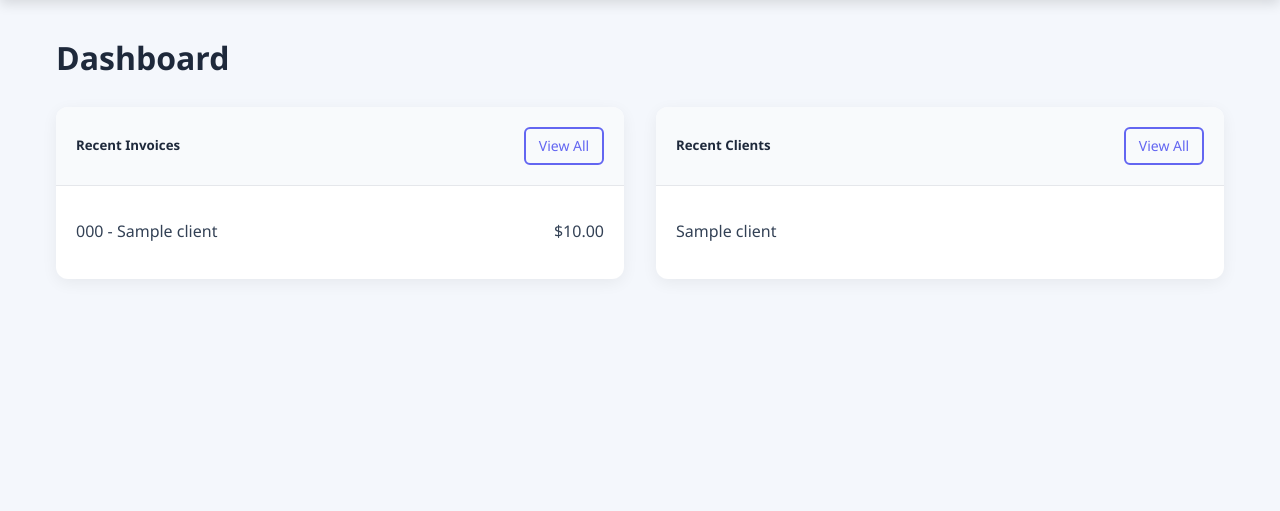
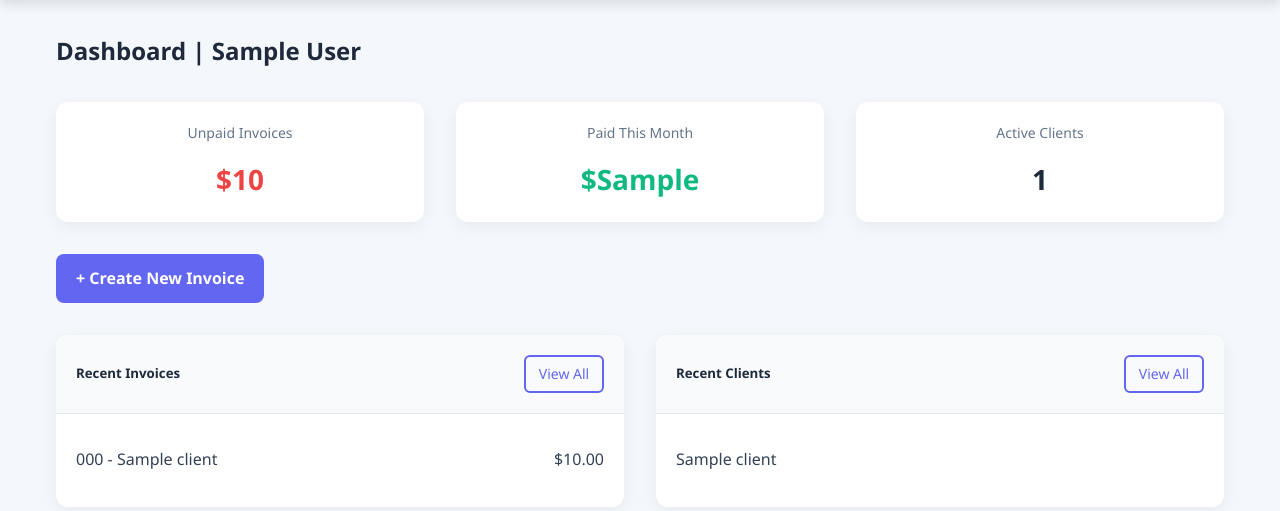
Before and after one commit to Dyoumans1/invoice-mate, a Django app: template main_app/templates/main_app/dashboard.html in a window 1280 px wide. Shown: the part 72-583 px from the top of the page. Run offline with Django 5.2, Linux system fonts and the light colour scheme; a user stored in the database is signed in; tables that the repository leaves empty hold one stand-in row (values such as "Sample post"); the template is opened without the code that fills it: values that come from a table or form of the project are taken from there, most other values are stand-ins (such as "Sample title", 1, 10 or a date in 2020).

Commit message:
dashboard structure and more css

```diff
--- a/main_app/static/css/dashboard.css
+++ b/main_app/static/css/dashboard.css
@@ -85,3 +85,130 @@
 .client-item:last-child {
   border-bottom: none;
 }
+
+.dashboard-stats {
+  display: flex;
+  justify-content: space-between;
+  gap: 2rem;
+  margin-bottom: 2rem;
+}
+
+.stat-card {
+  background-color: #fff;
+  border-radius: 12px;
+  box-shadow: 0 4px 16px rgba(0, 0, 0, 0.06);
+  padding: 1.25rem;
+  flex: 1;
+  text-align: center;
+  transition: transform 0.3s, box-shadow 0.3s;
+}
+
+.stat-card:hover {
+  transform: translateY(-5px);
+  box-shadow: 0 8px 24px rgba(0, 0, 0, 0.08);
+}
+
+.stat-card h3 {
+  margin: 0;
+  font-size: 0.875rem;
+  color: #64748b;
+  font-weight: 500;
+}
+
+.stat-amount {
+  font-size: 1.75rem;
+  font-weight: 700;
+  margin: 0.75rem 0 0;
+  color: #1e293b;
+}
+
+.unpaid {
+  color: #ef4444;
+}
+
+.paid {
+  color: #10b981;
+}
+
+.user-welcome {
+  margin-bottom: 2rem;
+}
+
+.user-welcome h1 {
+  font-size: 1.5rem;
+  color: #1e293b;
+  font-weight: 600;
+}
+
+.action-buttons {
+  margin-bottom: 2rem;
+}
+
+.create-button {
+  background-color: #6366f1;
+  color: white;
+  padding: 0.75rem 1.25rem;
+  border-radius: 8px;
+  text-decoration: none;
+  display: inline-block;
+  font-weight: 600;
+  transition: all 0.3s;
+}
+
+.create-button:hover {
+  background-color: #4f46e5;
+  transform: translateY(-2px);
+  box-shadow: 0 4px 8px rgba(99, 102, 241, 0.3);
+}
+
+.invoice-table {
+  width: 100%;
+  border-collapse: collapse;
+}
+
+.invoice-table th,
+.invoice-table td {
+  padding: 0.85rem 1rem;
+  text-align: left;
+  border-bottom: 1px solid #e5e7eb;
+}
+
+.invoice-table th {
+  font-weight: 600;
+  color: #64748b;
+  font-size: 0.875rem;
+}
+
+.status-badge {
+  display: inline-block;
+  padding: 0.25rem 0.75rem;
+  border-radius: 9999px;
+  font-size: 0.75rem;
+  font-weight: 600;
+}
+
+.status-pending {
+  background-color: #fef3c7;
+  color: #d97706;
+}
+
+.status-paid {
+  background-color: #d1fae5;
+  color: #059669;
+}
+
+.status-overdue {
+  background-color: #fee2e2;
+  color: #dc2626;
+}
+
+.status-draft {
+  background-color: #e0e7ff;
+  color: #4f46e5;
+}
+
+.flex-between {
+  display: flex;
+  justify-content: space-between;
+  align-items: center;
+}
--- a/main_app/templates/main_app/dashboard.html
+++ b/main_app/templates/main_app/dashboard.html
@@ -8,7 +8,34 @@
 {% endblock %}
 
 {% block content %}
-<h1>Dashboard</h1>
+<div class="user-welcome">
+    {% if user.first_name or user.last_name %}
+        <h1>Dashboard {% if user.first_name %}| {{ user.first_name }} {{ user.last_name }}{% endif %}</h1>
+    {% else %}
+        <h1>Dashboard | {{ user.username }}</h1>
+    {% endif %}
+</div>
+
+<div class="dashboard-stats">
+    <div class="stat-card">
+        <h3>Unpaid Invoices</h3>
+        <p class="stat-amount unpaid">${{ unpaid_total }}</p>
+    </div>
+
+    <div class="stat-card">
+        <h3>Paid This Month</h3>
+        <p class="stat-amount paid">${{ paid_this_month }}</p>
+    </div>
+
+    <div class="stat-card">
+        <h3>Active Clients</h3>
+        <p class="stat-amount">{{ active_clients_count }}</p>
+    </div>
+</div>
+
+<div class="action-buttons">
+    <a href="{% url 'invoice-create' %}" class="create-button">+ Create New Invoice</a>
+</div>
 
 <div class="dashboard-container">
     <div class="half-column">
```
